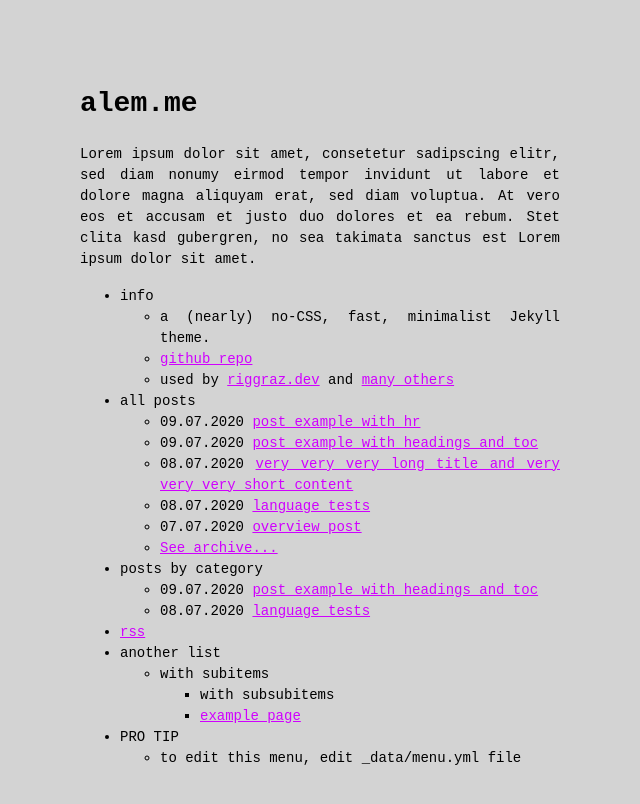
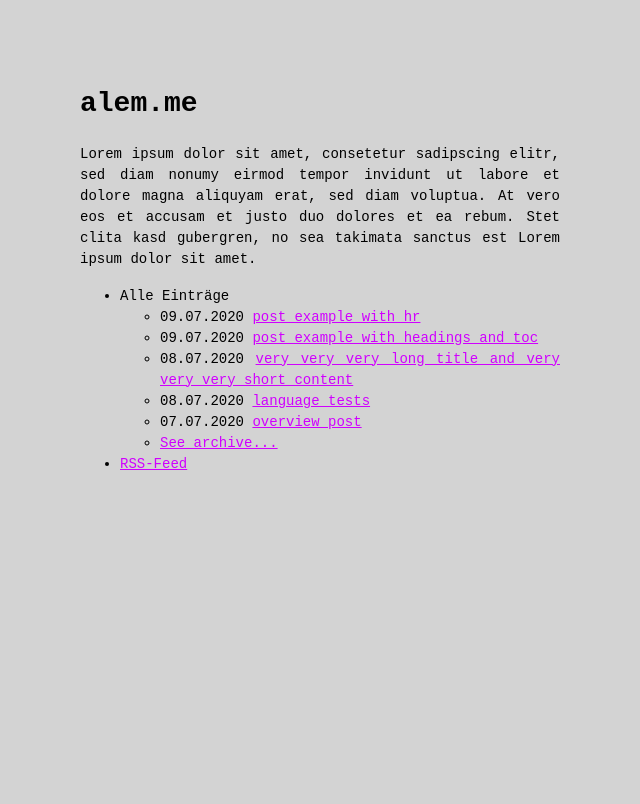
Before and after one commit to alemsabic/testiranje, a Jekyll site: the page built from index.md, in a window 1280 px wide. Shown: the top 804 px of the page, without its empty margins (320-960 px from the left). Built offline with Jekyll 4.4.1, drawn with Linux system fonts in a browser that asks for light colours.

Commit message:
Home Page

```diff
--- a/_config.yml
+++ b/_config.yml
@@ -11,7 +11,7 @@ permalink: /:slug.html
 favicon: "logo.png" # name+extension of favicon (which must be put on the root folder)
 # goat_counter: "yoursitename" # put your GoatCounter name if you want to use GoatCounter analytics
 
-# remote-theme: no-style-please # if you are using GitHub Pages, change it to remote_theme: riggraz/no-style-please
+remote-theme: no-style-please # if you are using GitHub Pages, change it to remote_theme: riggraz/no-style-please
 
 theme_config:
   appearance: "auto" # can be "light", "dark" or "auto"
--- a/_data/menu.yml
+++ b/_data/menu.yml
@@ -2,37 +2,13 @@
 # https://github.com/riggraz/no-style-please#customize-the-menu
 
 entries:
-  - title: info
-    entries:
-      - title: a (nearly) no-CSS, fast, minimalist Jekyll theme.
-      - title: github repo
-        url: https://github.com/riggraz/no-style-please
-      - title: "used by <a href='https://riggraz.dev'>riggraz.dev</a> and <a href='https://github.com/riggraz/no-style-please/network/dependents'>many others</a>"
 
-  - title: all posts
+  - title: Alle Einträge
     post_list:
       limit: 5
       show_more: true
       show_more_text: See archive...
       show_more_url: archive.html
 
-  - title: posts by category
-    post_list:
-      category: example2
-      show_more: true
-      show_more_text: See more posts...
-      show_more_url: example2-archive.html
-
-  - title: rss
+  - title: RSS-Feed
     url: feed.xml
-
-  - title: another list
-    entries:
-      - title: with subitems
-        entries:
-          - title: with subsubitems
-          - title: example page
-            url: about
-  - title: PRO TIP
-    entries:
-      - title: to edit this menu, edit _data/menu.yml file
```
